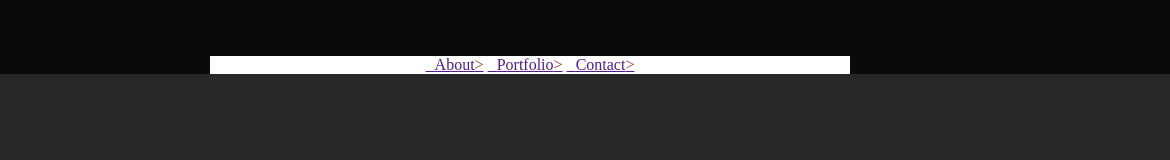
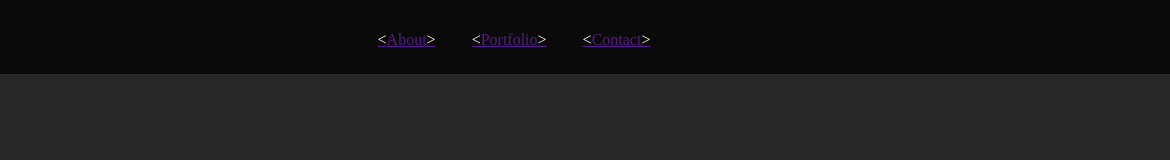
Before and after one commit to KevinFerryJr/my-personal-website, a plain HTML site: page index.html in a window 1280 px wide. Shown: the full height of the page, 110-1280 px from the left. Drawn offline with Linux system fonts and the light colour scheme.

Commit message:
fixed topbar link placement in style.css

```diff
--- a/index.html
+++ b/index.html
@@ -12,9 +12,9 @@
             <a href="https://github.com/KevinFerryJr" id="octocat-icon"><img src="./assets/octocat.png" alt="octocat-icon"></a>
 
             <div id="link-container">
-                <a href=""><span style="color: rgb(255, 255, 255)">&lt</span>About<span style="color: brown">&gt</span></a>
-                <a href=""><span style="color: rgb(255, 255, 255)">&lt</span>Portfolio<span style="color: brown">&gt</span></a>
-                <a href=""><span style="color: rgb(255, 255, 255)">&lt</span></span>Contact<span style="color: brown">&gt</span></a>
+                <a href=""><span style="color: rgb(255, 255, 255)">&lt</span>About<span style="color: rgb(255, 255, 255)">&gt</span></a>
+                <a href=""><span style="color: rgb(255, 255, 255)">&lt</span>Portfolio<span style="color: rgb(255, 255, 255)">&gt</span></a>
+                <a href=""><span style="color: rgb(255, 255, 255)">&lt</span></span>Contact<span style="color: rgb(255, 255, 255)">&gt</span></a>
             </div>
         </div>
         <div id="main-page">
--- a/style.css
+++ b/style.css
@@ -7,9 +7,15 @@ body {
     background: #0A0A0A;
 }
 
-#link-container{
-    background: #ffffff;
+#link-container {
+    position: relative;
     width: 50%;
+    top: -25px;
     text-align: center;
     margin: auto;
+    margin-bottom: 50%;
 }
+
+#link-container a{
+    margin-right: 5%;
+}
```
